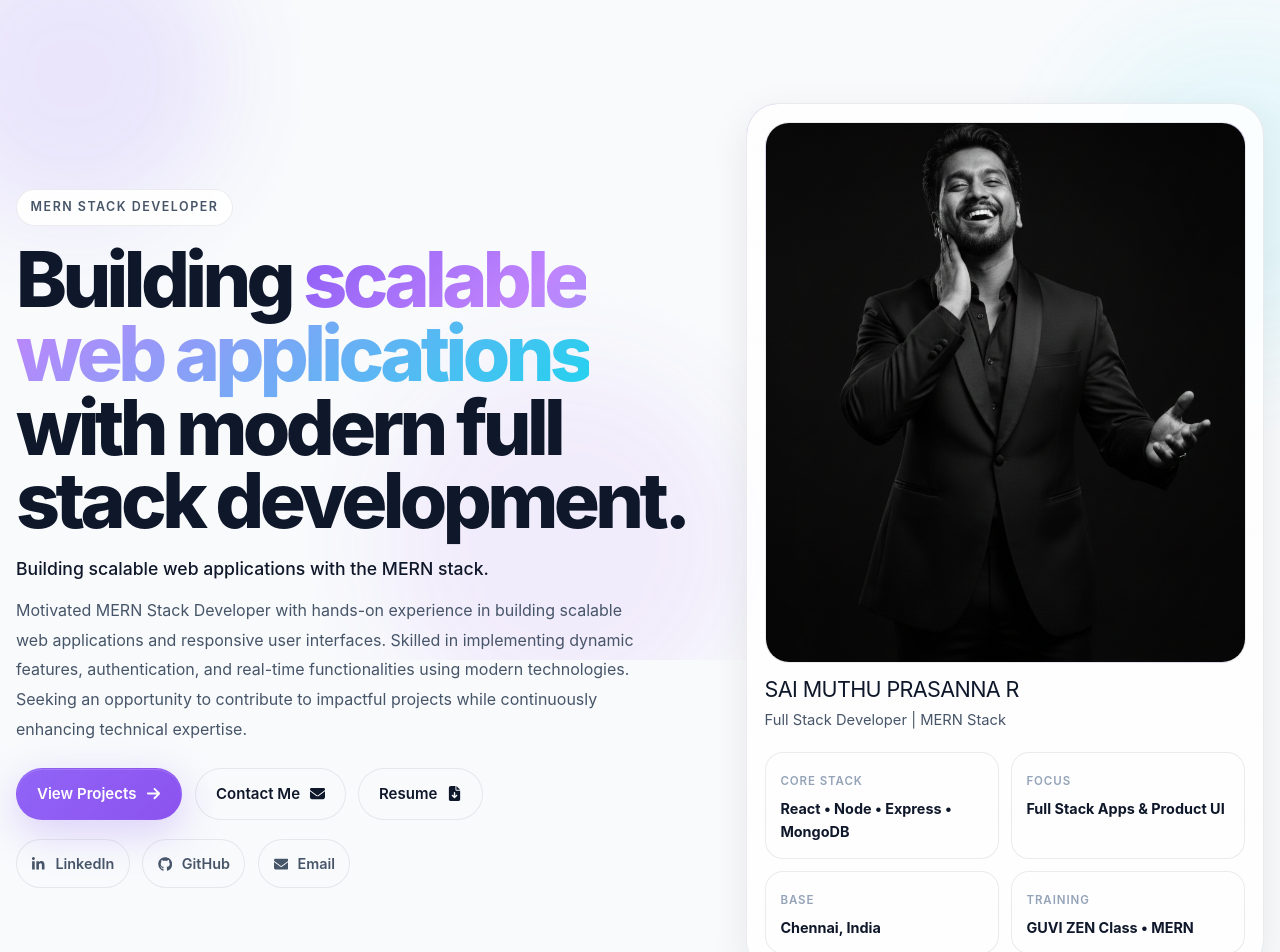
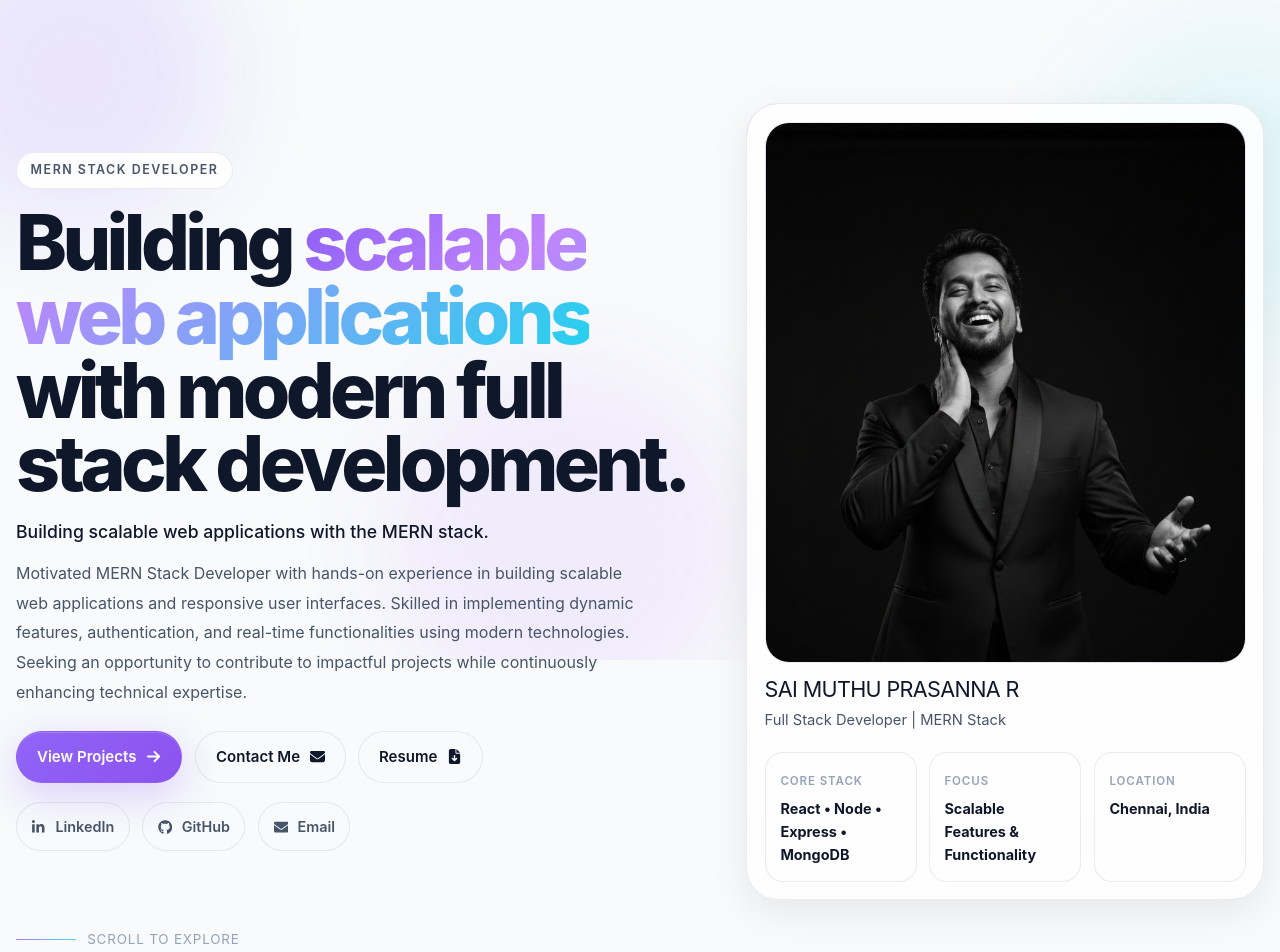
Before and after one commit to saiprasannaworks-droid/believers_portfolio, a React (Vite) app: page / in a window 1280 px wide. Shown: the part 140-1092 px from the top of the page. Built offline with nearby package versions, Linux system fonts and the light colour scheme; no server answers.

Commit message:
fix: center profile card on all sizes, update highlights, move profile image up

```diff
--- a/src/data/portfolioData.js
+++ b/src/data/portfolioData.js
@@ -19,9 +19,8 @@ const portfolioData = {
 
   highlights: [
     { label: "Core Stack", value: "React • Node • Express • MongoDB" },
-    { label: "Focus", value: "Full Stack Apps & Product UI" },
-    { label: "Base", value: "Chennai, India" },
-    { label: "Training", value: "GUVI ZEN Class • MERN" },
+    { label: "Focus", value: "Scalable Features & Functionality" },
+    { label: "Location", value: "Chennai, India" },
   ],
 
   capabilityCards: [
--- a/src/styles/hero.css
+++ b/src/styles/hero.css
@@ -96,7 +96,7 @@
   width: 100%;
   height: 100%;
   object-fit: cover;
-  object-position: center;
+  object-position: center 15%;
 }
 
 .hero-profile-info {
@@ -119,7 +119,7 @@
 
 .hero-highlight-grid {
   display: grid;
-  grid-template-columns: repeat(2, minmax(0, 1fr));
+  grid-template-columns: repeat(3, minmax(0, 1fr));
   gap: 0.8rem;
   margin-top: 0.9rem;
 }
--- a/src/styles/responsive.css
+++ b/src/styles/responsive.css
@@ -37,10 +37,12 @@
   /* Center hero visual when stacked */
   .hero-visual {
     max-width: 500px;
+    margin-inline: auto;
   }
 
   .about-side__panel {
     max-width: 600px;
+    margin-inline: auto;
   }
 }
 
```
